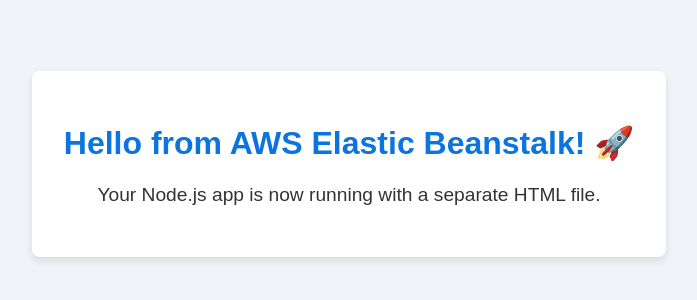
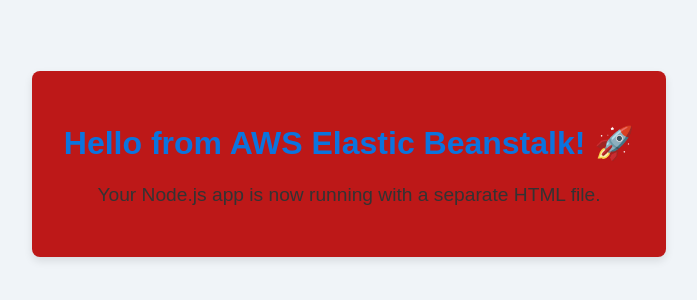
Before and after one commit to bitteswar/BittJscode, a website: page public/index.html in a window 1280 px wide. Shown: the part 236-536 px from the top of the page, without its empty margins (291-988 px from the left). Drawn offline with Linux system fonts and the light colour scheme.

Commit message:
commiting the changes

```diff
--- a/public/index.html
+++ b/public/index.html
@@ -25,7 +25,7 @@
         .container {
             text-align: center;
             padding: 2rem;
-            background: white;
+            background: rgb(189, 24, 24);
             box-shadow: 0 4px 8px rgba(0,0,0,0.1);
             border-radius: 8px;
         }
```
